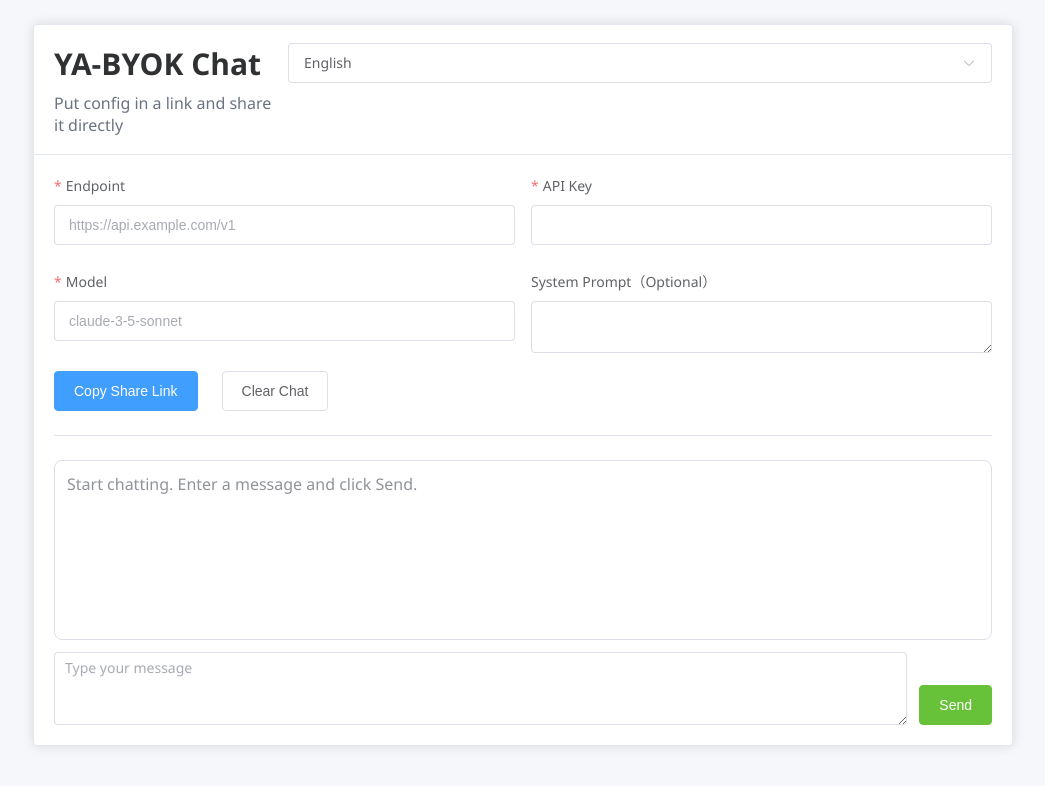
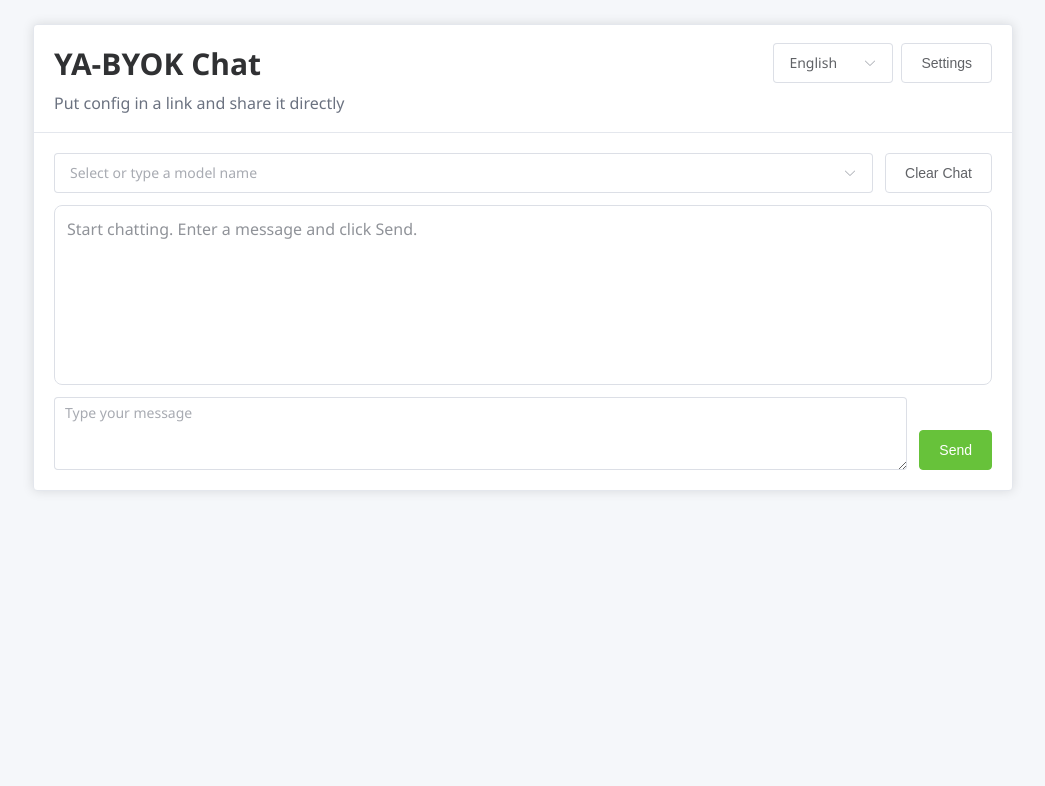
Before and after one commit to Laurence-042/YA-BYOK-Chat, a Vue app: page / in a window 1280 px wide. Shown: the top 786 px of the page, without its empty margins (117-1162 px from the left). Built offline with nearby package versions, Linux system fonts and the light colour scheme.

Commit message:
feat: enhance model selection and configuration management in the chat interface

```diff
--- a/src/App.vue
+++ b/src/App.vue
@@ -1,5 +1,5 @@
 <script setup lang="ts">
-import { computed, onMounted, reactive, ref } from 'vue'
+import { computed, onMounted, reactive, ref, watch } from 'vue'
 import { ElMessage } from 'element-plus'
 import { useI18n } from 'vue-i18n'
 
@@ -27,6 +27,92 @@ const form = reactive<ShareConfig>({
 const draftMessage = ref('')
 const loading = ref(false)
 const messages = ref<ChatMessage[]>([])
+const drawerOpen = ref(false)
+const availableModels = ref<string[]>([])
+const modelsLoading = ref(false)
+
+let fetchModelsTimer: ReturnType<typeof setTimeout> | null = null
+
+async function fetchModels() {
+  if (!form.endpoint || !form.apiKey) {
+    availableModels.value = []
+    return
+  }
+  const base = form.endpoint.endsWith('/') ? form.endpoint : form.endpoint + '/'
+  modelsLoading.value = true
+  try {
+    const response = await fetch(`${base}models`, {
+      headers: { Authorization: 'Bearer ' + form.apiKey },
+    })
+    if (!response.ok) throw new Error('failed')
+    const data = await response.json()
+    const models: string[] = (data?.data ?? [])
+      .map((m: { id: string }) => m.id)
+      .filter((id: string) => typeof id === 'string')
+      .sort()
+    availableModels.value = models
+    if (!form.model && models.length > 0) {
+      form.model = models[0]
+    }
+  } catch {
+    availableModels.value = []
+  } finally {
+    modelsLoading.value = false
+  }
+}
+
+watch([() => form.endpoint, () => form.apiKey], () => {
+  if (fetchModelsTimer) clearTimeout(fetchModelsTimer)
+  fetchModelsTimer = setTimeout(fetchModels, 600)
+})
+
+const LS_CONFIG_KEY = 'byok-config'
+const LS_MESSAGES_KEY = 'byok-messages'
+
+function saveConfig() {
+  localStorage.setItem(LS_CONFIG_KEY, JSON.stringify({ ...form }))
+}
+
+function loadConfigFromStorage(): boolean {
+  try {
+    const raw = localStorage.getItem(LS_CONFIG_KEY)
+    if (!raw) return false
+    const saved = JSON.parse(raw) as Partial<ShareConfig>
+    if (typeof saved.endpoint === 'string') form.endpoint = saved.endpoint
+    if (typeof saved.apiKey === 'string') form.apiKey = saved.apiKey
+    if (typeof saved.model === 'string') form.model = saved.model
+    if (typeof saved.systemPrompt === 'string') form.systemPrompt = saved.systemPrompt
+    return true
+  } catch {
+    return false
+  }
+}
+
+function saveMessages() {
+  localStorage.setItem(LS_MESSAGES_KEY, JSON.stringify(messages.value))
+}
+
+function loadMessagesFromStorage() {
+  try {
+    const raw = localStorage.getItem(LS_MESSAGES_KEY)
+    if (!raw) return
+    const saved: unknown = JSON.parse(raw)
+    if (Array.isArray(saved)) {
+      messages.value = saved.filter(
+        (m): m is ChatMessage =>
+          m !== null &&
+          typeof m === 'object' &&
+          (m.role === 'user' || m.role === 'assistant') &&
+          typeof m.content === 'string',
+      )
+    }
+  } catch {
+    // ignore corrupt data
+  }
+}
+
+watch(form, saveConfig, { deep: true })
+watch(messages, saveMessages, { deep: true })
 
 // Many environments still enforce ~2KB URL limits (legacy browsers, reverse proxies, email clients).
 // Use 1800 as a safety margin for base URL/query overhead when sharing config links.
@@ -59,12 +145,10 @@ function decodeConfig(encoded: string): ShareConfig {
   return JSON.parse(decoded)
 }
 
-function loadConfigFromUrl() {
+function loadConfigFromUrl(): boolean {
   const url = new URL(window.location.href)
   const encoded = url.searchParams.get('c')
-  if (!encoded) {
-    return
-  }
+  if (!encoded) return false
   try {
     const decoded = decodeConfig(encoded)
     if (!isValidShareConfig(decoded)) {
@@ -75,8 +159,11 @@ function loadConfigFromUrl() {
     form.model = decoded.model
     form.systemPrompt = decoded.systemPrompt || ''
     ElMessage.success(t('configReady'))
+    fetchModels()
+    return true
   } catch {
     ElMessage.warning(t('invalidConfig'))
+    return false
   }
 }
 
@@ -97,6 +184,10 @@ function isValidShareConfig(config: unknown): config is ShareConfig {
 }
 
 async function copyShareUrl() {
+  if (!form.endpoint || !form.apiKey || !form.model) {
+    ElMessage.warning(t('shareConfigIncomplete'))
+    return
+  }
   if (shareTooLong.value) {
     ElMessage.warning(t('shareTooLong'))
   }
@@ -160,7 +251,16 @@ async function sendMessage() {
   }
 }
 
-onMounted(loadConfigFromUrl)
+onMounted(() => {
+  loadMessagesFromStorage()
+  const fromUrl = loadConfigFromUrl()
+  if (!fromUrl) {
+    loadConfigFromStorage()
+    if (form.endpoint && form.apiKey) {
+      fetchModels()
+    }
+  }
+})
 </script>
 
 <template>
@@ -172,37 +272,31 @@ onMounted(loadConfigFromUrl)
             <h1>{{ t('appTitle') }}</h1>
             <p>{{ t('appSubtitle') }}</p>
           </div>
-          <el-select v-model="locale" class="lang-select" size="large">
-            <el-option value="zh" label="中文" />
-            <el-option value="en" label="English" />
-          </el-select>
+          <div class="header-right">
+            <el-select v-model="locale" class="lang-select" size="large">
+              <el-option value="zh" label="中文" />
+              <el-option value="en" label="English" />
+            </el-select>
+            <el-button size="large" @click="drawerOpen = true">{{ t('settings') }}</el-button>
+          </div>
         </div>
       </template>
 
-      <el-form label-position="top" class="config-grid">
-        <el-form-item :label="t('endpoint')" required>
-          <el-input v-model="form.endpoint" placeholder="https://api.example.com/v1" size="large" />
-        </el-form-item>
-        <el-form-item :label="t('apiKey')" required>
-          <el-input v-model="form.apiKey" type="password" show-password size="large" />
-        </el-form-item>
-        <el-form-item :label="t('model')" required>
-          <el-input v-model="form.model" placeholder="claude-3-5-sonnet" size="large" />
-        </el-form-item>
-        <el-form-item :label="`${t('systemPrompt')}（${t('optional')}）`">
-          <el-input v-model="form.systemPrompt" type="textarea" :rows="2" />
-        </el-form-item>
-      </el-form>
-
-      <div class="actions">
-        <el-button type="primary" size="large" @click="copyShareUrl">
-          {{ t('shareConfig') }}
-        </el-button>
+      <div class="model-bar">
+        <el-select
+          v-model="form.model"
+          filterable
+          allow-create
+          default-first-option
+          :loading="modelsLoading"
+          :placeholder="t('modelPlaceholder')"
+          size="large"
+          class="model-select"
+        >
+          <el-option v-for="m in availableModels" :key="m" :label="m" :value="m" />
+        </el-select>
         <el-button size="large" @click="clearChat">{{ t('clearChat') }}</el-button>
       </div>
-      <el-alert v-if="shareTooLong" :title="t('shareTooLong')" type="warning" show-icon :closable="false" />
-
-      <el-divider />
 
       <div class="chat-panel">
         <div v-if="messages.length === 0" class="empty">{{ t('emptyChat') }}</div>
@@ -226,5 +320,32 @@ onMounted(loadConfigFromUrl)
         </el-button>
       </div>
     </el-card>
+
+    <el-drawer v-model="drawerOpen" :title="t('settings')" direction="rtl" size="380px">
+      <el-form label-position="top">
+        <el-form-item :label="t('endpoint')" required>
+          <el-input v-model="form.endpoint" placeholder="https://api.example.com/v1" size="large" />
+        </el-form-item>
+        <el-form-item :label="t('apiKey')" required>
+          <el-input v-model="form.apiKey" type="password" show-password size="large" />
+        </el-form-item>
+        <el-form-item :label="`${t('systemPrompt')}（${t('optional')}）`">
+          <el-input v-model="form.systemPrompt" type="textarea" :rows="4" />
+        </el-form-item>
+      </el-form>
+      <div class="drawer-actions">
+        <el-button type="primary" size="large" @click="copyShareUrl">
+          {{ t('shareConfig') }}
+        </el-button>
+      </div>
+      <el-alert
+        v-if="shareTooLong"
+        :title="t('shareTooLong')"
+        type="warning"
+        show-icon
+        :closable="false"
+        style="margin-top: 12px"
+      />
+    </el-drawer>
   </div>
 </template>
--- a/src/i18n.ts
+++ b/src/i18n.ts
@@ -8,6 +8,8 @@ const messages = {
     endpoint: '接口地址',
     apiKey: 'API Key',
     model: '模型',
+    modelPlaceholder: '选择或输入模型名称',
+    settings: '设置',
     systemPrompt: '系统提示词',
     optional: '可选',
     userMessage: '输入消息',
@@ -17,6 +19,7 @@ const messages = {
     copied: '分享链接已复制',
     copyFailed: '复制失败，请手动复制',
     invalidConfig: '链接中的配置无效，已忽略',
+    shareConfigIncomplete: '请先填写接口地址、API Key 和模型',
     shareTooLong: '分享链接过长，可能无法正常打开',
     configReady: '配置已从链接自动填入',
     assistant: '助手',
@@ -32,6 +35,8 @@ const messages = {
     endpoint: 'Endpoint',
     apiKey: 'API Key',
     model: 'Model',
+    modelPlaceholder: 'Select or type a model name',
+    settings: 'Settings',
     systemPrompt: 'System Prompt',
     optional: 'Optional',
     userMessage: 'Type your message',
@@ -41,6 +46,7 @@ const messages = {
     copied: 'Share link copied',
     copyFailed: 'Copy failed, please copy manually',
     invalidConfig: 'Invalid config in URL, ignored',
+    shareConfigIncomplete: 'Please fill in Endpoint, API Key, and Model first',
     shareTooLong: 'Share URL is too long and may not open reliably',
     configReady: 'Config loaded from URL',
     assistant: 'Assistant',
--- a/src/style.css
+++ b/src/style.css
@@ -42,20 +42,30 @@ body {
   color: #6b7280;
 }
 
+.header-right {
+  display: flex;
+  gap: 8px;
+  align-items: center;
+  flex-shrink: 0;
+}
+
 .lang-select {
   min-width: 120px;
 }
 
-.config-grid {
-  display: grid;
-  grid-template-columns: repeat(2, minmax(0, 1fr));
-  gap: 8px 16px;
+.model-bar {
+  display: flex;
+  gap: 12px;
+  align-items: center;
+  margin-bottom: 12px;
 }
 
-.actions {
-  display: flex;
-  gap: 12px;
-  margin-bottom: 12px;
+.model-select {
+  flex: 1;
+}
+
+.drawer-actions {
+  margin-top: 8px;
 }
 
 .chat-panel {
@@ -94,10 +104,6 @@ body {
 }
 
 @media (max-width: 900px) {
-  .config-grid {
-    grid-template-columns: 1fr;
-  }
-
   .header {
     flex-direction: column;
   }
@@ -106,7 +112,7 @@ body {
     grid-template-columns: 1fr;
   }
 
-  .actions {
+  .model-bar {
     flex-wrap: wrap;
   }
 }
```
Also changed, not shown: 1 other file (tests, documents, lock files or other folders).
